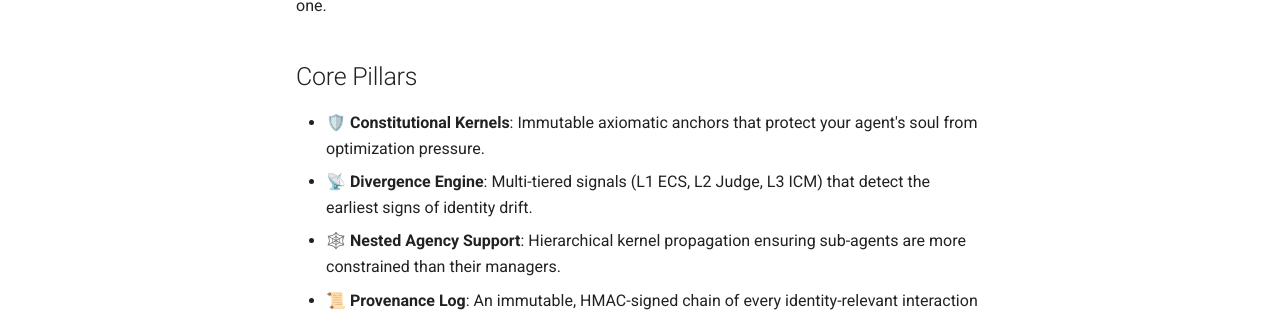
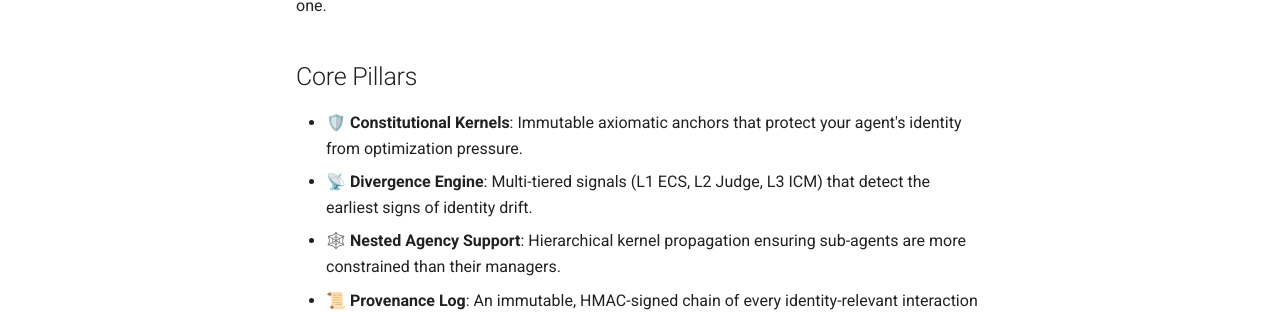
Before and after one commit to hakandamar/ct-toolkit, an MkDocs documentation site: the page built from website/docs/index.md, in a window 1280 px wide and 1153 px high. Shown: the part 562-874 px from the top of the window. Built offline with MkDocs 1.6.1 and Material for MkDocs 9.7.7, drawn with Linux system fonts in a browser that asks for light colours.

Commit message:
docs: align terminology with research paper (Soul -> Identity)

```diff
--- a/website/docs/index.md
+++ b/website/docs/index.md
@@ -12,7 +12,7 @@ CT Toolkit does not just "filter" content; it **preserves identity**. It ensures
 
 ## Core Pillars
 
-- **🛡️ Constitutional Kernels**: Immutable axiomatic anchors that protect your agent's soul from optimization pressure.
+- **🛡️ Constitutional Kernels**: Immutable axiomatic anchors that protect your agent's identity from optimization pressure.
 - **📡 Divergence Engine**: Multi-tiered signals (L1 ECS, L2 Judge, L3 ICM) that detect the earliest signs of identity drift.
 - **🕸️ Nested Agency Support**: Hierarchical kernel propagation ensuring sub-agents are more constrained than their managers.
 - **📜 Provenance Log**: An immutable, HMAC-signed chain of every identity-relevant interaction for auditing and compliance.
```
Also changed, not shown: website/docs/reference/compatibility.md (+1 -1 lines), website/docs/reference/kernels-templates.md (+1 -1 lines).
